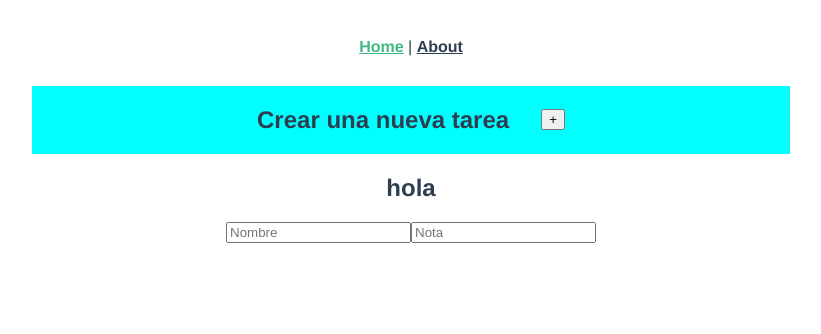
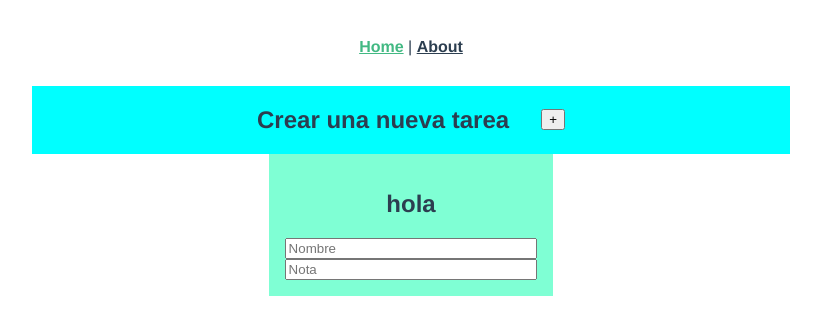
Before and after one commit to xabieria/todolist, a Vue app in the folder todolist/: page / in a window 1280 px wide. Shown: the top 334 px of the page, without its empty margins (229-1050 px from the left). Built offline with nearby package versions, Linux system fonts and the light colour scheme.

Commit message:
formulario

```diff
--- a/todolist/src/components/CrearComponent.vue
+++ b/todolist/src/components/CrearComponent.vue
@@ -29,7 +29,13 @@
         justify-content: center;
         gap: 2rem;
     }
-    .agregar{
+    .formulario{
+        display: flex;
+        flex-direction: column;
+        width: 20%;
+        margin: 0 auto;
+        background-color: aquamarine;
+        padding: 1rem;
 
     }
 
```
